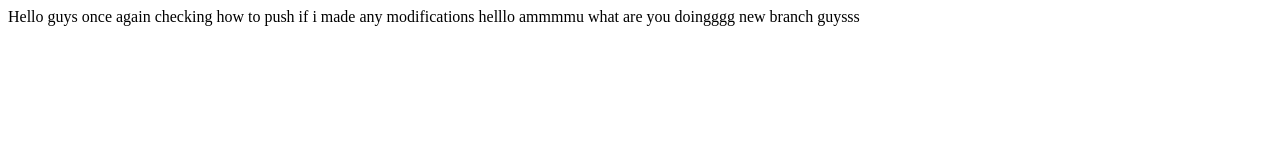
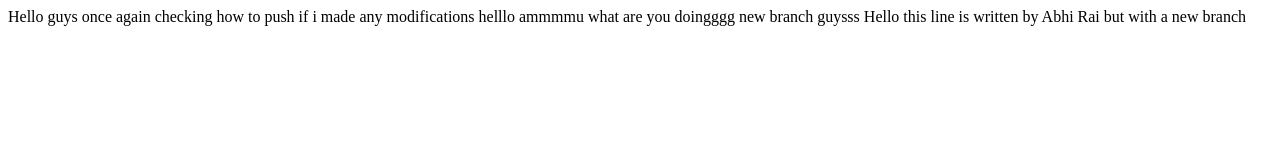
Before and after one commit to Manash2005/eco_friendly, a website: page Second.html in a window 1280 px wide. Drawn offline with Linux system fonts and the light colour scheme.

Commit message:
new branch with Abhi

```diff
--- a/Second.html
+++ b/Second.html
@@ -10,5 +10,7 @@
     helllo ammmmu what are you doingggg
 
     new branch guysss
+
+    Hello this line is written by Abhi Rai but with a new branch
 </body>
 </html>
```
